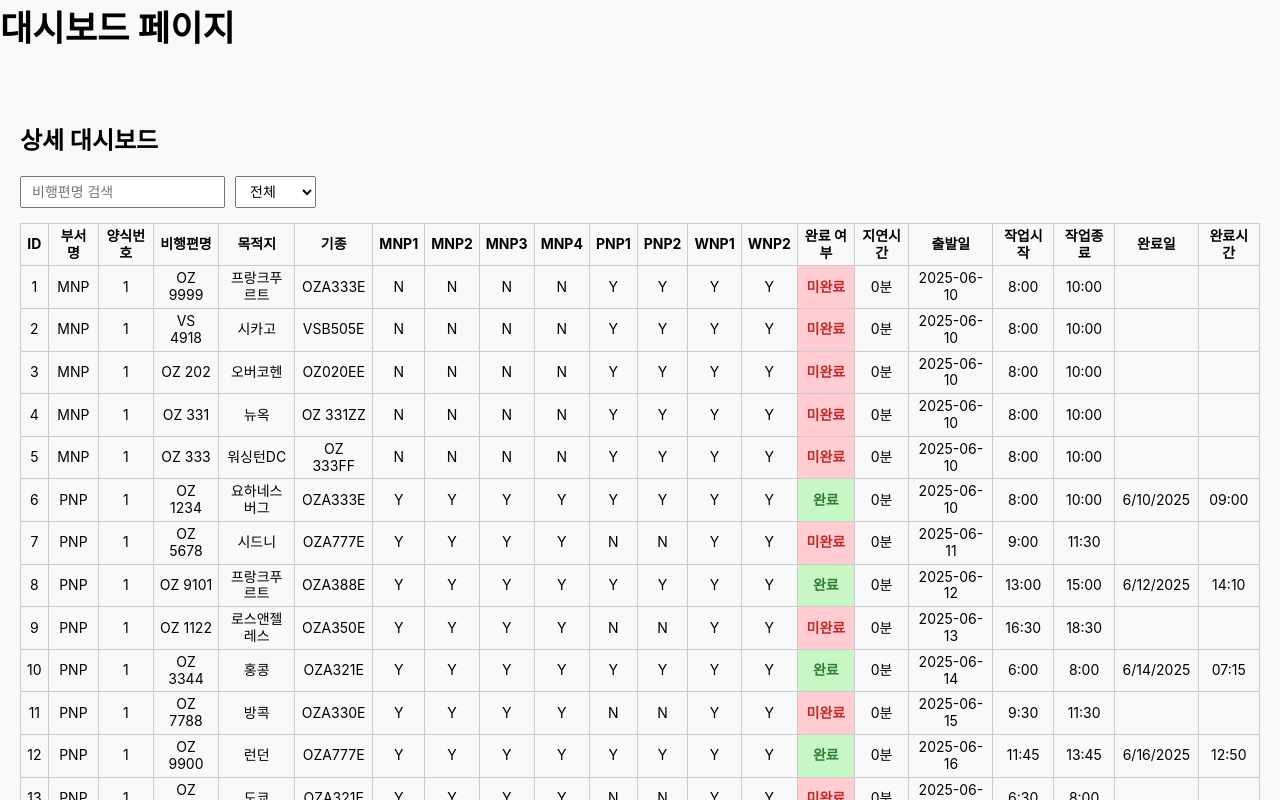
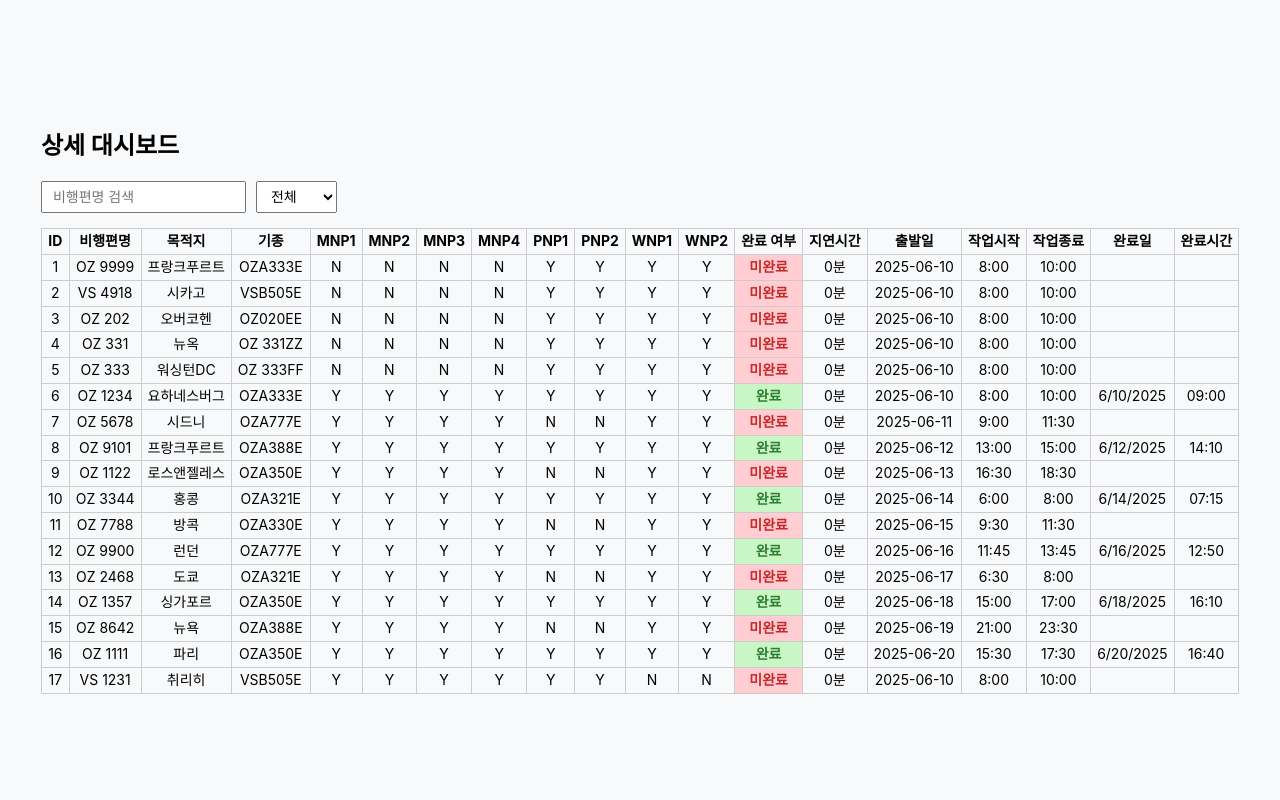
Before and after one commit to noob-2003/ggk, a React (Create React App) app: page /dashboard in a window 1280 px wide. Shown: the top 800 px of the page. Built offline with nearby package versions, Linux system fonts and the light colour scheme.

Commit message:
ver1.2 commit

```diff
--- a/src/components/DashboardTable.js
+++ b/src/components/DashboardTable.js
@@ -4,40 +4,25 @@ import './DashboardTable.css';
 const DashboardTable = ({ data }) => {
   const [searchTerm, setSearchTerm] = useState('');
   const [statusFilter, setStatusFilter] = useState('all');
-  const [sortConfig, setSortConfig] = useState({ key: null, direction: 'asc' });
-  // 작업 키 정의
+
   const taskKeys = ['mnp1', 'mnp2', 'mnp3', 'mnp4', 'pnp1', 'pnp2', 'wnp1', 'wnp2'];
-  // 전체 완료 상태 계산
+
   const getOverrallStatus = (tasks) => {
     for (const k of taskKeys) {
-      if (tasks[k] === 'N')
-        return '미완료';
+      if (tasks[k] === 'N') return '미완료';
     }
     return '완료';
   };
 
-  const handleSort = (key) => {
-    setSortConfig((prev) => ({
-      key,direction: prev.key === key && prev.direction === 'asc' ? 'desc': 'asc',
-    }));
-  };
-  // 필터링 + 정렬
-  const filteredData = data
-    .filter((item) => {
+  const filteredData = data.filter((item) => {
     const flightMatch = item.flight.toLowerCase().includes(searchTerm.toLowerCase());
     const overall = getOverrallStatus(item.tasks);
-      const statusMatch = statusFilter === 'all'
-         || (statusFilter === '완료' && overall === '완료')
-         || (statusFilter === '미완료' && overall === '미완료');
+    const statusMatch =
+      statusFilter === 'all' ||
+      (statusFilter === '완료' && overall === '완료') ||
+      (statusFilter === '미완료' && overall === '미완료');
+
     return flightMatch && statusMatch;
-    })
-    .sort((a, b) => {
-      if (!sortConfig.key) return 0;
-      const A = (a[sortConfig.key] ?? '').toString();
-      const B = (b[sortConfig.key] ?? '').toString();
-      return sortConfig.direction === 'asc'
-        ? A.localeCompare(B)
-        : B.localeCompare(A);
   });
 
   return (
@@ -51,6 +36,7 @@ const DashboardTable = ({ data }) => {
           value={searchTerm}
           onChange={(e) => setSearchTerm(e.target.value)}
         />
+
         <select value={statusFilter} onChange={(e) => setStatusFilter(e.target.value)}>
           <option value="all">전체</option>
           <option value="완료">완료</option>
@@ -63,16 +49,14 @@ const DashboardTable = ({ data }) => {
           <thead>
             <tr>
               <th>ID</th>
-           <th onClick={() => handleSort('department')}>부서명</th>
-           <th onClick={() => handleSort('formNumber')}>양식번호</th>
-           <th onClick={() => handleSort('flight')}>비행편명</th>
-           <th onClick={() => handleSort('destination')}>목적지</th>
-           <th onClick={() => handleSort('aircraft')}>기종</th>
-
-           {taskKeys.map((key) => (<th key = {key}>{key.toUpperCase()}</th>))}
-
+              <th>비행편명</th>
+              <th>목적지</th>
+              <th>기종</th>
+              {taskKeys.map((key) => (
+                <th key={key}>{key.toUpperCase()}</th>
+              ))}
               <th>완료 여부</th>
-           <th onClick={() => handleSort('delayMinutes')}>지연시간</th>
+              <th>지연시간</th>
               <th>출발일</th>
               <th>작업시작</th>
               <th>작업종료</th>
@@ -83,9 +67,7 @@ const DashboardTable = ({ data }) => {
           <tbody>
             {filteredData.map((item, idx) => {
               const overallStatus = getOverrallStatus(item.tasks);
-            const statusClass = overallStatus === '완료'
-            ? 'cell-complete'
-            : 'cell-incomplete';
+              const statusClass = overallStatus === '완료' ? 'cell-complete' : 'cell-incomplete';
 
               let delayClass = '';
               const delay = item.delayMinutes ?? 0;
@@ -97,12 +79,12 @@ const DashboardTable = ({ data }) => {
               return (
                 <tr key={idx}>
                   <td>{idx + 1}</td>
-                <td>{item.department}</td>
-                <td>{item.formNumber}</td>
                   <td>{item.flight}</td>
                   <td>{item.destination}</td>
                   <td>{item.aircraft}</td>
-                {taskKeys.map((key) => ( <td key={key}>{item.tasks[key] ?? 'Y'}</td>))}
+                  {taskKeys.map((key) => (
+                    <td key={key}>{item.tasks?.[key] ?? 'Y'}</td>
+                  ))}
                   <td className={statusClass}>{overallStatus}</td>
                   <td className={delayClass}>{delay}분</td>
                   <td>{item.departureDate}</td>
--- a/src/pages/DashboardPage.js
+++ b/src/pages/DashboardPage.js
@@ -48,8 +48,6 @@ const DashboardPage = () => {
 
     return {
       id: idx + 1,
-      department: sample.department || '',
-      formNumber: sample.formNumber || '',
       flight,
       destination: sample.destination || '',
       aircraft: sample.aircraft || '',
@@ -65,9 +63,8 @@ const DashboardPage = () => {
 
   return (
     <div>
-    <h1>대시보드 페이지</h1>
     <DashboardTable data={data} />
-  </div>
+    </div>
   );
 };
 
--- a/src/pages/MakeAndPack1.js
+++ b/src/pages/MakeAndPack1.js
@@ -3,8 +3,6 @@ import FlightTable from '../components/FlightTable';
 export const makeAndPack1Data = [
     {
         id: 1,
-        department: 'MNP',
-        formNumber: 1,
         flight: 'OZ 9999',
         destination: '프랑크푸르트',
         aircraft: 'OZA333E',
@@ -20,8 +18,6 @@ export const makeAndPack1Data = [
     },
     {
         id: 2,
-        department: 'MNP',
-        formNumber: 1,
         flight: 'VS 4918',
         destination: '시카고',
         aircraft: 'VSB505E',
@@ -37,8 +33,6 @@ export const makeAndPack1Data = [
     },
     {
         id: 3,
-        department: 'MNP',
-        formNumber: 1,
         flight: 'OZ 202',
         destination: '오버코헨',
         aircraft: 'OZ020EE',
@@ -54,8 +48,6 @@ export const makeAndPack1Data = [
     },
     {
         id: 4,
-        department: 'MNP',
-        formNumber: 1,
         flight: 'OZ 331',
         destination: '뉴옥',
         aircraft: 'OZ 331ZZ',
@@ -71,8 +63,6 @@ export const makeAndPack1Data = [
     },
     {
         id: 5,
-        department: 'MNP',
-        formNumber: 1,
         flight: 'OZ 333',
         destination: '워싱턴DC',
         aircraft: 'OZ 333FF',
@@ -88,8 +78,6 @@ export const makeAndPack1Data = [
     },
     {
         id: 6,
-        department: 'MNP',
-        formNumber: 1,
         flight: 'OZ 202',
         destination: '코나키나발루',
         aircraft: 'OZ 202HH',
--- a/src/pages/MakeAndPack2.js
+++ b/src/pages/MakeAndPack2.js
@@ -3,8 +3,6 @@ import FlightTable from '../components/FlightTable';
 export const makeAndPack2Data = [
     {
         id: 1,
-        department: 'MNP',
-        formNumber: 2,
         flight: 'OZ 9999',
         destination: '프랑크푸르트',
         aircraft: 'OZA333E',
@@ -30,8 +28,6 @@ export const makeAndPack2Data = [
     },
     {
         id: 2,
-        department: 'MNP',
-        formNumber: 2,
         flight: 'VS 4918',
         destination: '시카고',
         aircraft: 'VSB505E',
@@ -47,8 +43,6 @@ export const makeAndPack2Data = [
     },
     {
         id: 3,
-        department: 'MNP',
-        formNumber: 2,
         flight: 'OZ 202',
         destination: '오버코헨',
         aircraft: 'OZ020EE',
@@ -64,8 +58,6 @@ export const makeAndPack2Data = [
     },
     {
         id: 4,
-        department: 'MNP',
-        formNumber: 2,
         flight: 'OZ 331',
         destination: '뉴옥',
         aircraft: 'OZ 331ZZ',
@@ -81,8 +73,6 @@ export const makeAndPack2Data = [
     },
     {
         id: 5,
-        department: 'MNP',
-        formNumber: 2,
         flight: 'OZ 333',
         destination: '워싱턴DC',
         aircraft: 'OZ 333FF',
@@ -98,8 +88,6 @@ export const makeAndPack2Data = [
     },
     {
         id: 6,
-        department: 'MNP',
-        formNumber: 2,
         flight: 'OZ 202',
         destination: '코나키나발루',
         aircraft: 'OZ 202HH',
--- a/src/pages/MakeAndPack3.js
+++ b/src/pages/MakeAndPack3.js
@@ -3,8 +3,6 @@ import FlightTable from '../components/FlightTable';
 export const makeAndPack3Data = [
     {
         id: 1,
-        department: 'MNP',
-        formNumber: 3,
         flight: 'OZ 9999',
         destination: '프랑크푸르트',
         aircraft: 'OZA333E',
@@ -20,8 +18,6 @@ export const makeAndPack3Data = [
     },
     {
         id: 2,
-        department: 'MNP',
-        formNumber: 3,
         flight: 'VS 4918',
         destination: '시카고',
         aircraft: 'VSB505E',
@@ -37,8 +33,6 @@ export const makeAndPack3Data = [
     },
     {
         id: 3,
-        department: 'MNP',
-        formNumber: 3,
         flight: 'OZ 202',
         destination: '오버코헨',
         aircraft: 'OZ020EE',
@@ -54,8 +48,6 @@ export const makeAndPack3Data = [
     },
     {
         id: 4,
-        department: 'MNP',
-        formNumber: 3,
         flight: 'OZ 331',
         destination: '뉴옥',
         aircraft: 'OZ 331ZZ',
@@ -71,8 +63,6 @@ export const makeAndPack3Data = [
     },
     {
         id: 5,
-        department: 'MNP',
-        formNumber: 3,
         flight: 'OZ 333',
         destination: '워싱턴DC',
         aircraft: 'OZ 333FF',
@@ -88,8 +78,6 @@ export const makeAndPack3Data = [
     },
     {
         id: 6,
-        department: 'MNP',
-        formNumber: 3,
         flight: 'OZ 202',
         destination: '코나키나발루',
         aircraft: 'OZ 202HH',
--- a/src/pages/MakeAndPack4.js
+++ b/src/pages/MakeAndPack4.js
@@ -3,8 +3,6 @@ import FlightTable from '../components/FlightTable';
 export const makeAndPack4Data = [
     {
         id: 1,
-        department: 'MNP',
-        formNumber: 4,
         flight: 'OZ 9999',
         destination: '프랑크푸르트',
         aircraft: 'OZA333E',
@@ -30,8 +28,6 @@ export const makeAndPack4Data = [
     },
     {
         id: 2,
-        department: 'MNP',
-        formNumber: 4,
         flight: 'VS 4918',
         destination: '시카고',
         aircraft: 'VSB505E',
@@ -47,8 +43,6 @@ export const makeAndPack4Data = [
     },
     {
         id: 3,
-        department: 'MNP',
-        formNumber: 4,
         flight: 'OZ 202',
         destination: '오버코헨',
         aircraft: 'OZ020EE',
@@ -64,8 +58,6 @@ export const makeAndPack4Data = [
     },
     {
         id: 4,
-        department: 'MNP',
-        formNumber: 4,
         flight: 'OZ 331',
         destination: '뉴옥',
         aircraft: 'OZ 331ZZ',
@@ -81,8 +73,6 @@ export const makeAndPack4Data = [
     },
     {
         id: 5,
-        department: 'MNP',
-        formNumber: 4,
         flight: 'OZ 333',
         destination: '워싱턴DC',
         aircraft: 'OZ 333FF',
--- a/src/pages/PickAndPack1.js
+++ b/src/pages/PickAndPack1.js
@@ -3,8 +3,6 @@ import FlightTable from '../components/FlightTable';
 export const pickAndPack1Data = [
   {
     id: 1,
-    department: 'PNP',
-    formNumber: 1,
     flight: 'OZ 1234',
     destination: '요하네스버그',
     aircraft: 'OZA333E',
@@ -20,8 +18,6 @@ export const pickAndPack1Data = [
   },
   {
     id: 2,
-    department: 'PNP',
-    formNumber: 1,
     flight: 'OZ 5678',
     destination: '시드니',
     aircraft: 'OZA777E',
@@ -37,8 +33,6 @@ export const pickAndPack1Data = [
   },
   {
     id: 3,
-    department: 'PNP',
-    formNumber: 1,
     flight: 'OZ 9101',
     destination: '프랑크푸르트',
     aircraft: 'OZA388E',
@@ -54,8 +48,6 @@ export const pickAndPack1Data = [
   },
   {
     id: 4,
-    department: 'PNP',
-    formNumber: 1,
     flight: 'OZ 1122',
     destination: '로스앤젤레스',
     aircraft: 'OZA350E',
@@ -71,8 +63,6 @@ export const pickAndPack1Data = [
   },
   {
     id: 5,
-    department: 'PNP',
-    formNumber: 1,
     flight: 'OZ 3344',
     destination: '홍콩',
     aircraft: 'OZA321E',
@@ -88,8 +78,6 @@ export const pickAndPack1Data = [
   },
 {
     id: 6,
-    department: 'PNP',
-    formNumber: 1,
     flight: 'OZ 7788',
     destination: '방콕',
     aircraft: 'OZA330E',
@@ -105,8 +93,6 @@ export const pickAndPack1Data = [
   },
   {
     id: 7,
-    department: 'PNP',
-    formNumber: 1,
     flight: 'OZ 9900',
     destination: '런던',
     aircraft: 'OZA777E',
@@ -122,8 +108,6 @@ export const pickAndPack1Data = [
   },
   {
     id: 8,
-    department: 'PNP',
-    formNumber: 1,
     flight: 'OZ 2468',
     destination: '도쿄',
     aircraft: 'OZA321E',
@@ -139,8 +123,6 @@ export const pickAndPack1Data = [
   },
   {
     id: 9,
-    department: 'PNP',
-    formNumber: 1,
     flight: 'OZ 1357',
     destination: '싱가포르',
     aircraft: 'OZA350E',
@@ -156,8 +138,6 @@ export const pickAndPack1Data = [
   },
   {
     id: 10,
-    department: 'PNP',
-    formNumber: 1,
     flight: 'OZ 8642',
     destination: '뉴욕',
     aircraft: 'OZA388E',
@@ -173,8 +153,6 @@ export const pickAndPack1Data = [
   },
   {
     id: 11,
-    department: 'PNP',
-    formNumber: 1,
     flight: 'OZ 1111',
     destination: '파리',
     aircraft: 'OZA350E',
--- a/src/pages/PickAndPack2.js
+++ b/src/pages/PickAndPack2.js
@@ -3,8 +3,6 @@ import FlightTable from '../components/FlightTable';
 export const pickAndPack2Data = [
   {
     id: 1,
-    department: 'PNP',
-    formNumber: 2,
     flight: 'OZ 1234',
     destination: '요하네스버그',
     aircraft: 'OZA333E',
@@ -20,8 +18,6 @@ export const pickAndPack2Data = [
   },
   {
     id: 2,
-    department: 'PNP',
-    formNumber: 2,
     flight: 'OZ 5678',
     destination: '시드니',
     aircraft: 'OZA777E',
@@ -37,8 +33,6 @@ export const pickAndPack2Data = [
   },
   {
     id: 3,
-    department: 'PNP',
-    formNumber: 2,
     flight: 'OZ 9101',
     destination: '프랑크푸르트',
     aircraft: 'OZA388E',
@@ -54,8 +48,6 @@ export const pickAndPack2Data = [
   },
   {
     id: 4,
-    department: 'PNP',
-    formNumber: 2,
     flight: 'OZ 1122',
     destination: '로스앤젤레스',
     aircraft: 'OZA350E',
@@ -71,8 +63,6 @@ export const pickAndPack2Data = [
   },
   {
     id: 5,
-    department: 'PNP',
-    formNumber: 2,
     flight: 'OZ 3344',
     destination: '홍콩',
     aircraft: 'OZA321E',
@@ -88,8 +78,6 @@ export const pickAndPack2Data = [
   },
 {
     id: 6,
-    department: 'PNP',
-    formNumber: 2,
     flight: 'OZ 7788',
     destination: '방콕',
     aircraft: 'OZA330E',
@@ -105,8 +93,6 @@ export const pickAndPack2Data = [
   },
   {
     id: 7,
-    department: 'PNP',
-    formNumber: 2,
     flight: 'OZ 9900',
     destination: '런던',
     aircraft: 'OZA777E',
@@ -122,8 +108,6 @@ export const pickAndPack2Data = [
   },
   {
     id: 8,
-    department: 'PNP',
-    formNumber: 2,
     flight: 'OZ 2468',
     destination: '도쿄',
     aircraft: 'OZA321E',
@@ -139,8 +123,6 @@ export const pickAndPack2Data = [
   },
   {
     id: 9,
-    department: 'PNP',
-    formNumber: 2,
     flight: 'OZ 1357',
     destination: '싱가포르',
     aircraft: 'OZA350E',
@@ -156,8 +138,6 @@ export const pickAndPack2Data = [
   },
   {
     id: 10,
-    department: 'PNP',
-    formNumber: 2,
     flight: 'OZ 8642',
     destination: '뉴욕',
     aircraft: 'OZA388E',
@@ -173,8 +153,6 @@ export const pickAndPack2Data = [
   },
   {
     id: 11,
-    department: 'PNP',
-    formNumber: 2,
     flight: 'OZ 1111',
     destination: '파리',
     aircraft: 'OZA350E',
--- a/src/pages/WashAndPack1.js
+++ b/src/pages/WashAndPack1.js
@@ -3,8 +3,6 @@ import FlightTable from '../components/FlightTable';
 export const washAndPack1Data = [
     {
         id: 1,
-        department: 'WNP',
-        formNumber: 1,
         flight: 'VS 1231',
         destination: '취리히',
         aircraft: 'VSB505E',
--- a/src/pages/WashAndPack2.js
+++ b/src/pages/WashAndPack2.js
@@ -3,8 +3,6 @@ import FlightTable from '../components/FlightTable';
 export const washAndPack2Data = [
     {
         id: 1,
-        department: 'WNP',
-        formNumber: 2,
         flight: 'VS 1231',
         destination: '취리히',
         aircraft: 'VSB505E',
```
Lines whose indentation alone changed are shown as unchanged.
